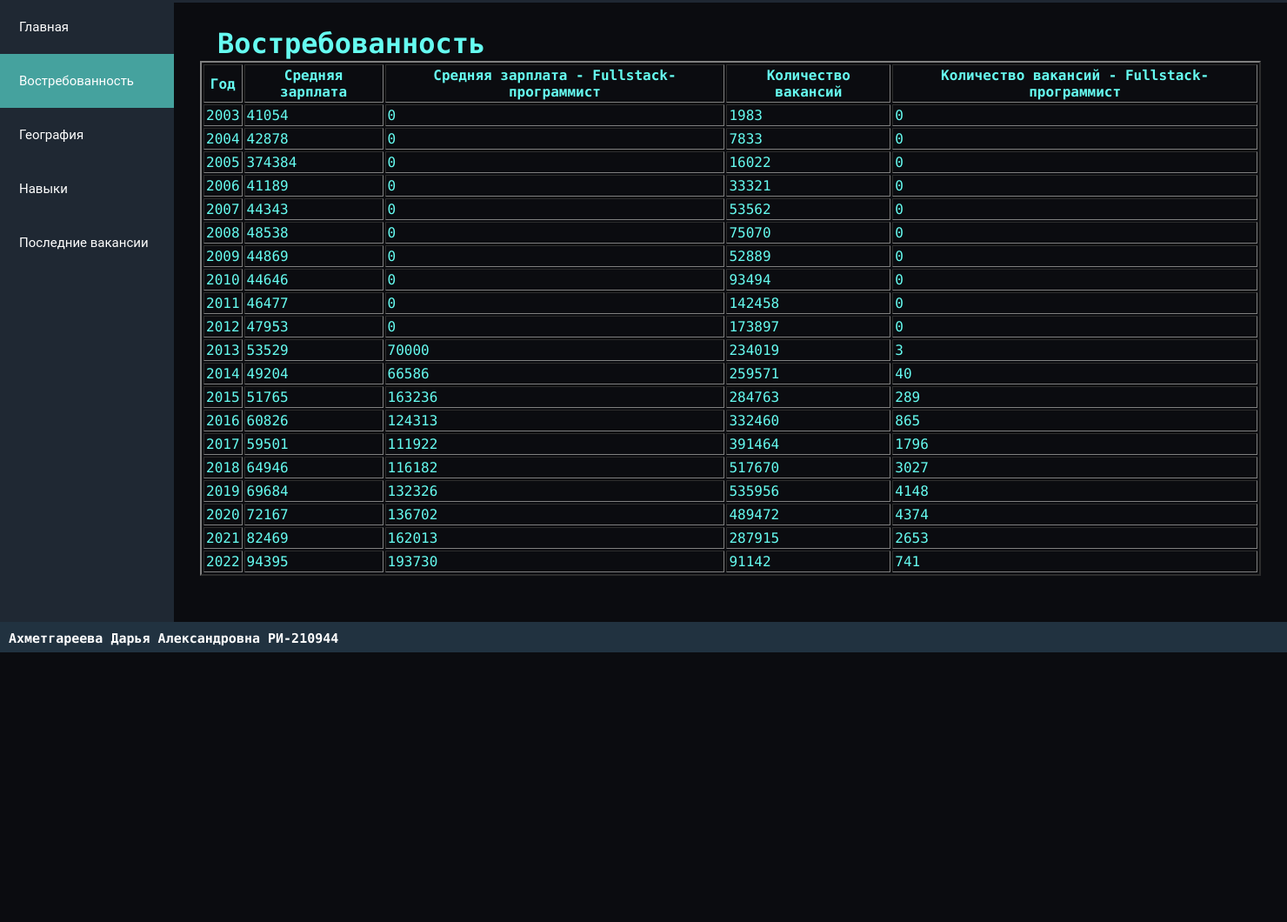
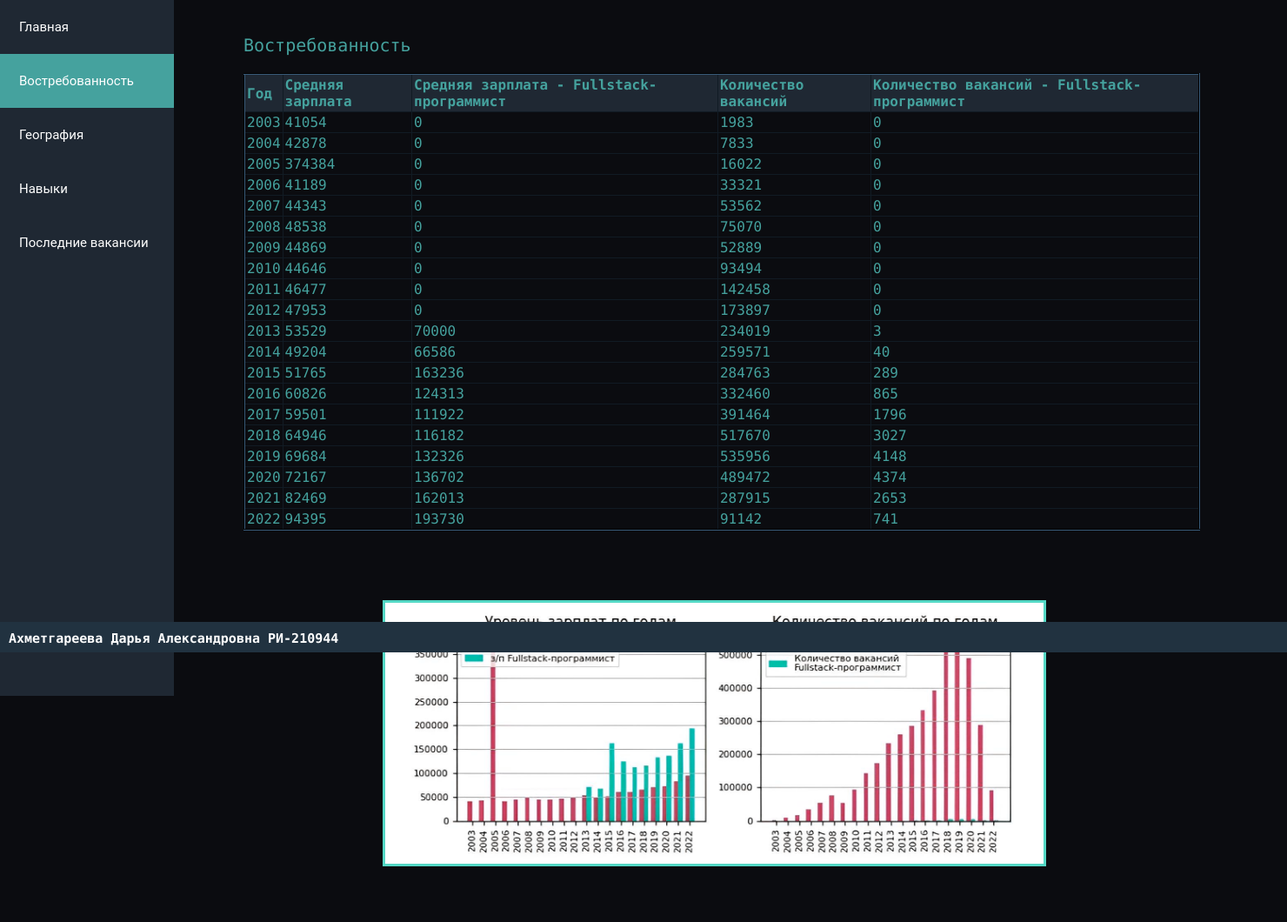
Before and after one commit to DariInel/DjangoEducationalProject, a Django app: page /demand/ in a window 1480 px wide; the page is wider, and only the part inside the window is pictured. Shown: the part 50-1110 px from the top of that part at 87% size. Before the commit the page ends 800 px from the top of that part, so only its background shows below. Run offline with Django 4.2, Linux system fonts and the light colour scheme; data comes from the database, SQL or seed files in the repository; both versions use the stored data as it was after the commit.

Commit message:
Made the page "Demand" and part of the page "Geography"

```diff
--- a/djangoEducationalProject/urls.py
+++ b/djangoEducationalProject/urls.py
@@ -23,6 +23,7 @@ urlpatterns = [
     path('', index_page),
     path('demand/', views.get_table_fullstack),
     path('demand/', demand_page),
+    path('geography/', views.get_salary_level),
     path('geography/', geography_page),
     path('skills/', skills_page),
     path('latest_vacancies/', latest_vacancies_page),
--- a/extra_app/models.py
+++ b/extra_app/models.py
@@ -15,3 +15,15 @@ class DataFullstack(models.Model):
     class Meta:
         verbose_name = 'Статистика по профессии'
         verbose_name_plural = 'Статистики по профессии'
+
+
+class SalaryLevel(models.Model):
+    city = models.CharField('Город', max_length=15)
+    level_salary = models.CharField('Уровень зарплат', max_length=8)
+
+    def str(self):
+        return str(self.city)
+
+    class Meta:
+        verbose_name = 'Статистика по уровню зарплат'
+        verbose_name_plural = 'Статистика по уровню зарплат'
--- a/extra_app/static/css/style.css
+++ b/extra_app/static/css/style.css
@@ -97,7 +97,7 @@ footer{
   top: 50px;
 }
 .image img {
-	filter: brightness(50%)
+	filter: brightness(50%);
 }
 .pic{
   position: absolute;
--- a/extra_app/static/css/style_demand.css
+++ b/extra_app/static/css/style_demand.css
@@ -17,13 +17,28 @@
 tr:hover td{
     background: #1f2833;
 }
+th{
+  background-color: #1f2833;
+  text-align: left;
+}
 table{
-  right: 30px;
+  text-align: left;
   position: absolute;
+  border-collapse: collapse;
   z-index: 1;
-  left: 230px;
-  top: 120px;
-  color: #66fcf1;
+  top: 70px;
+  height: 500px;
+  width: 1100px;
+  background-color: #0b0c10;
+  left: 280px;
+  color: #45a29e;
+  border-color: #111b24;
+}
+caption {
+   caption-side: top;
+   text-align: left;
+   padding: 20px 0;
+   font-size: 20px;
 }
 body{
 
@@ -86,3 +101,23 @@ footer{
   background-color: #34414a;
   color: white;
 }
+.pic {
+  position: absolute;
+  height: 300px;
+  left: 440px;
+  top: 740px;
+  border: 3px solid #ffae6d;
+}
+
+img {
+	filter: hue-rotate(137deg);
+}
+
+.line {
+  position: absolute;
+  background-color: #0b0c10;
+  height: 40px;
+  width: 100%;
+  left: 200px;
+  top: 1070px;
+}
--- a/extra_app/views.py
+++ b/extra_app/views.py
@@ -1,7 +1,7 @@
 from django.shortcuts import render
 from django.views.generic.list import ListView
 
-from .models import DataFullstack
+from .models import DataFullstack, SalaryLevel
 
 
 def index_page(request):
@@ -27,3 +27,8 @@ def latest_vacancies_page(request):
 def get_table_fullstack(request):
     profession = DataFullstack.objects.all()
     return render(request, "demand_page.html", {"profession": profession})
+
+
+def get_salary_level(request):
+    cities = SalaryLevel.objects.all()
+    return render(request, "geography.html", {"cities": cities})
--- a/templates/demand_page.html
+++ b/templates/demand_page.html
@@ -19,8 +19,8 @@
             <a href="http://127.0.0.1:8000/skills/">Навыки</a>
             <a href="http://127.0.0.1:8000/latest_vacancies/">Последние вакансии</a>
         </div>
-        <h1 class = "name">Востребованность</h1>
-        <table border="2" cellpadding="2.5px" align="center">
+        <table border="2" cellpadding="2.5px" align="left">
+        <caption>Востребованность</caption>
         <thead><th>Год</th><th>Средняя зарплата</th><th>Средняя зарплата - Fullstack-программист</th><th>Количество вакансий</th><th>Количество вакансий - Fullstack-программист</th></thead>
         {% for i in profession %}
             <tr>
@@ -32,6 +32,8 @@
             </tr>
         {% endfor %}
         </table>
+        <img class = "pic" src="{% static "images/salary_graf.png" %}" alt="графики зарплат" >
+        <div class="line"></div>
     </main>
     <footer>
         <h1 class="logo">Ахметгареева Дарья Александровна   РИ-210944</h1>
```
Also changed, not shown: extra_app/admin.py (+14 -1 lines), extra_app/static/css/style_geography.css (+47 -0 lines), templates/geography.html (+12 -0 lines), db.sqlite3, extra_app/static/images/city_graf.png (added), extra_app/static/images/salary_graf.png (added).
